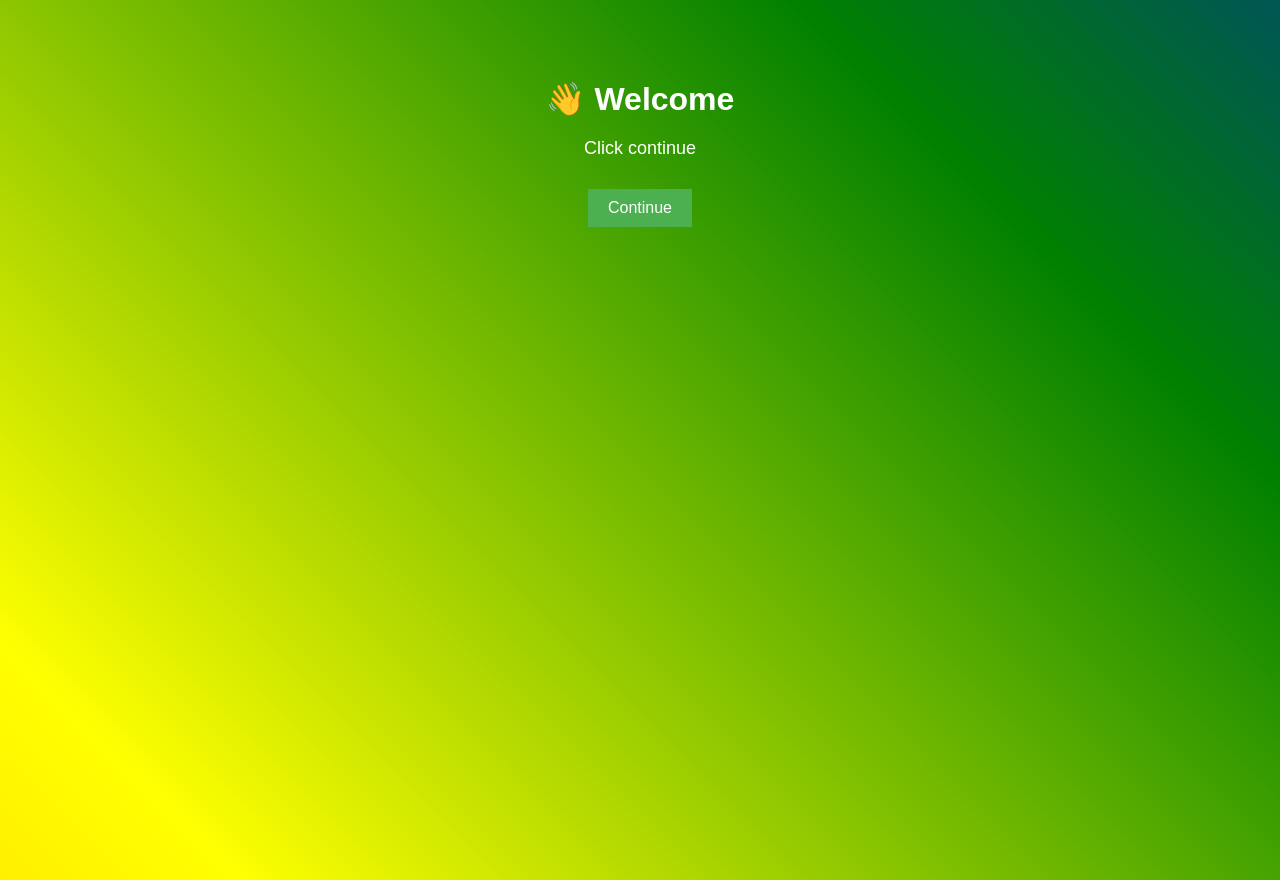
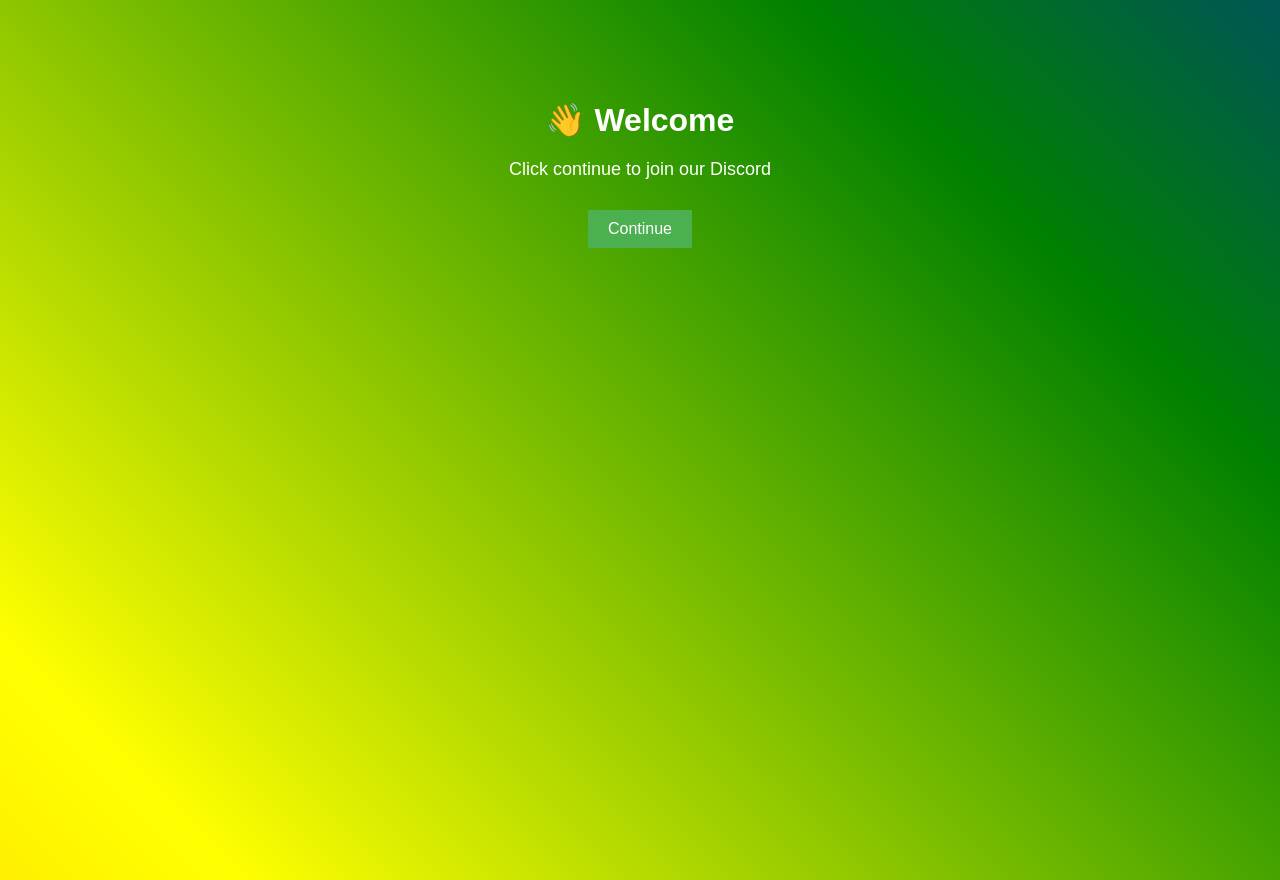
Before and after one commit to mohamedKkstuff/my-first, a plain HTML site: page index.html in a window 1280 px wide. Drawn offline with Linux system fonts and the light colour scheme.

Commit message:
Update index.html

```diff
--- a/index.html
+++ b/index.html
@@ -1,4 +1,4 @@
- <!DOCTYPE html>
+<!DOCTYPE html>
 <html>
 <head>
   <title>My Website</title>
@@ -12,6 +12,9 @@
       color: white;
       margin: 0;
       height: 100vh;
+      text-align: center;
+      font-family: Arial;
+      padding-top: 80px;
     }
 
     button {
@@ -36,15 +39,17 @@
       font-size: 18px;
     }
   </style>
-</head>
-
-<body style="text-align:center; font-family:Arial; margin-top:80px;">
-  <h1>👋 Welcome</h1>
-  <p id="tip">Click continue</p>
-  <button onclick="go()">Continue</button>
 
   <script>
     function go() {
       window.location.href = "https://discord.gg/ftegAhGqq";
     }
+  </script>
 </head>
+
+<body>
+  <h1>👋 Welcome</h1>
+  <p>Click continue to join our Discord</p>
+  <button onclick="go()">Continue</button>
+</body>
+</html>
```
